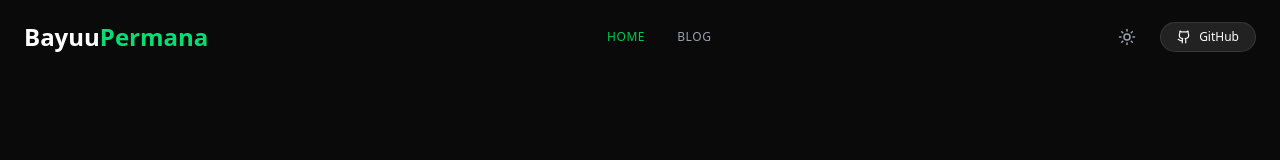
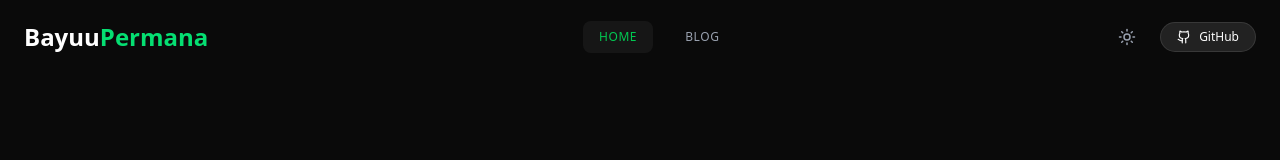
Before and after one commit to BayuuPermana/Bayu, a React (Vite) app: page / in a window 1280 px wide. Shown: the top 160 px of the page. Built offline with nearby package versions, Linux system fonts and the light colour scheme.

Commit message:
feat: upgrade navbar links to card-click UX with larger hit-boxes

```diff
--- a/components/Navigation.tsx
+++ b/components/Navigation.tsx
@@ -41,19 +41,27 @@ const Navigation: React.FC<NavigationProps> = ({ theme, toggleTheme }) => {
                     Bayuu<span className="text-green-600 dark:text-green-400">Permana</span>
                 </Link>
 
-                <div className="hidden md:flex gap-8 text-sm font-medium text-gray-500 dark:text-gray-400 items-center">
-                    <Link
-                        to="/"
-                        className={`hover:text-green-500 dark:hover:text-green-400 transition-colors uppercase tracking-wider text-xs ${location.pathname === '/' ? 'text-green-500' : ''}`}
-                    >
-                        Home
-                    </Link>
-                    <Link
-                        to="/blog"
-                        className={`hover:text-green-500 dark:hover:text-green-400 transition-colors uppercase tracking-wider text-xs ${location.pathname.startsWith('/blog') ? 'text-green-500' : ''}`}
-                    >
-                        Blog
-                    </Link>
+                <div className="hidden md:flex gap-4 text-sm font-medium text-gray-500 dark:text-gray-400 items-center">
+                    {[
+                        { name: 'Home', path: '/' },
+                        { name: 'Blog', path: '/blog' }
+                    ].map((item) => {
+                        const isActive = item.path === '/'
+                            ? location.pathname === '/'
+                            : location.pathname.startsWith(item.path);
+
+                        return (
+                            <Link
+                                key={item.name}
+                                to={item.path}
+                                className={`px-4 py-2 rounded-lg transition-all uppercase tracking-wider text-xs hover:bg-gray-100 dark:hover:bg-white/5 hover:text-green-500 dark:hover:text-green-400 ${
+                                    isActive ? 'text-green-500 bg-gray-50 dark:bg-white/5' : ''
+                                }`}
+                            >
+                                {item.name}
+                            </Link>
+                        );
+                    })}
                 </div>
 
                 <div className="flex items-center gap-4">
```
